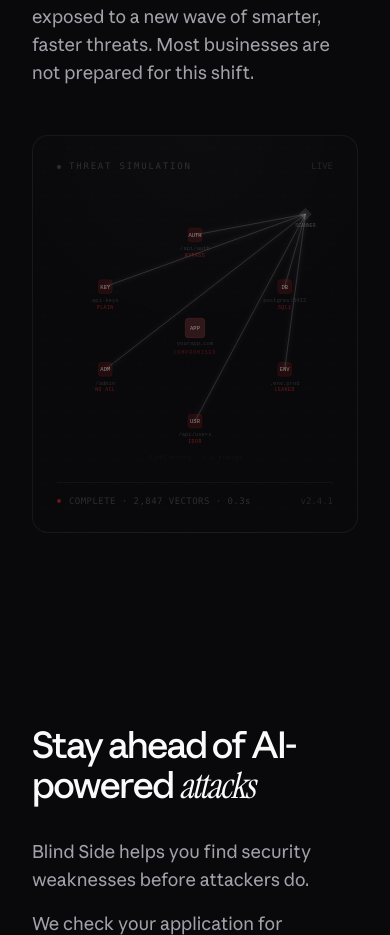
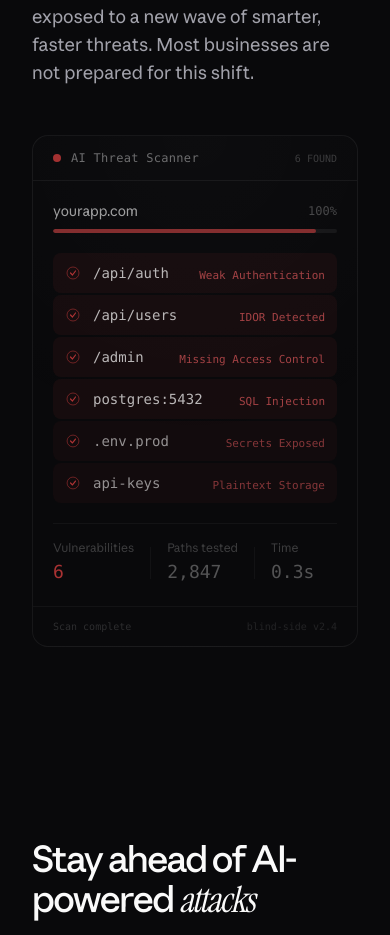
Before and after one commit to kaizen403/blindside, a Next.js app: page / in a window 390 px wide. Shown: the part 1262-2197 px from the top of the page. Built offline with nearby package versions, Linux system fonts and the light colour scheme.

Commit message:
redesign: replace SVG diagram with readable scan dashboard

```diff
--- a/app/sections/Problem.tsx
+++ b/app/sections/Problem.tsx
@@ -1,30 +1,62 @@
 "use client";
 
-import { motion, AnimatePresence, useInView } from "framer-motion";
+import { motion, useInView } from "framer-motion";
 import { useRef, useState, useEffect } from "react";
 
 const ease = [0.22, 1, 0.36, 1] as [number, number, number, number];
 
-const centerNode = { x: 200, y: 200, label: "APP" };
-
-const satelliteNodes = [
-  { x: 200, y: 65, label: "AUTH", fullLabel: "/api/auth", vuln: "BYPASS" },
-  { x: 330, y: 140, label: "DB", fullLabel: "postgres:5432", vuln: "SQLi" },
-  { x: 330, y: 260, label: "ENV", fullLabel: ".env.prod", vuln: "LEAKED" },
-  { x: 200, y: 335, label: "USR", fullLabel: "/api/users", vuln: "IDOR" },
-  { x: 70, y: 260, label: "ADM", fullLabel: "/admin", vuln: "NO ACL" },
-  { x: 70, y: 140, label: "KEY", fullLabel: "api-keys", vuln: "PLAIN" },
+const targets = [
+  { endpoint: "/api/auth", vuln: "Weak Authentication", severity: "critical" },
+  { endpoint: "/api/users", vuln: "IDOR Detected", severity: "critical" },
+  { endpoint: "/admin", vuln: "Missing Access Control", severity: "critical" },
+  { endpoint: "postgres:5432", vuln: "SQL Injection", severity: "high" },
+  { endpoint: ".env.prod", vuln: "Secrets Exposed", severity: "high" },
+  { endpoint: "api-keys", vuln: "Plaintext Storage", severity: "medium" },
 ] as const;
 
-const aiNode = { x: 360, y: 35 };
+type ScanPhase = "idle" | "scanning" | "found" | "complete";
 
-const PHASE_DURATIONS = [1200, 800, 2000, 2500, 1500, 1500, 500];
+function getPhaseForTarget(
+  globalPhase: number,
+  targetIndex: number,
+): ScanPhase {
+  if (globalPhase === 0) return "idle";
+  if (globalPhase === 1) {
+    return targetIndex <= 1 ? "scanning" : "idle";
+  }
+  if (globalPhase === 2) {
+    if (targetIndex <= 1) return "found";
+    if (targetIndex <= 3) return "scanning";
+    return "idle";
+  }
+  if (globalPhase === 3) {
+    if (targetIndex <= 3) return "found";
+    if (targetIndex <= 5) return "scanning";
+    return "idle";
+  }
+  return "found";
+}
+
+function getProgress(phase: number): number {
+  if (phase === 0) return 0;
+  if (phase === 1) return 18;
+  if (phase === 2) return 45;
+  if (phase === 3) return 72;
+  return 100;
+}
 
 function getStatusText(phase: number): string {
-  if (phase <= 1) return "IDLE · AWAITING SCAN";
-  if (phase === 2) return "ACTIVE · 6 TARGETS";
-  if (phase === 3) return "CRITICAL · COMPROMISING";
-  return "COMPLETE · 2,847 VECTORS · 0.3s";
+  if (phase === 0) return "Initializing...";
+  if (phase <= 3) return "Scanning endpoints...";
+  return "Scan complete";
+}
+
+function getVulnCount(phase: number): number {
+  if (phase === 0) return 0;
+  if (phase === 1) return 0;
+  if (phase === 2) return 2;
+  if (phase === 3) return 4;
+  return 6;
 }
 
 export default function Problem() {
@@ -32,27 +64,19 @@ export default function Problem() {
   const isInView = useInView(sectionRef, { once: true, margin: "-80px" });
 
   const [phase, setPhase] = useState(0);
-  const [loopKey, setLoopKey] = useState(0);
 
   useEffect(() => {
     if (!isInView) return;
-    const next = (phase + 1) % 7;
+    const durations = [1200, 1800, 1800, 1800, 3000, 500];
     const timeout = setTimeout(() => {
-      setPhase(next);
-      if (next === 0) {
-        setLoopKey((k) => k + 1);
-      }
-    }, PHASE_DURATIONS[phase]);
+      setPhase((prev) => (prev + 1) % 6);
+    }, durations[phase]);
     return () => clearTimeout(timeout);
   }, [isInView, phase]);
 
-  const showAI = phase >= 1 && phase <= 5;
-  const showBeams = phase >= 2 && phase <= 5;
-  const showCompromise = phase >= 3 && phase <= 5;
-  const isBreached = phase >= 4 && phase <= 5;
-  const underAttack = phase >= 2;
-
-  const statusText = getStatusText(phase);
+  const progress = getProgress(phase);
+  const vulnCount = getVulnCount(phase);
+  const isComplete = phase >= 4;
 
   return (
     <section
@@ -99,380 +123,224 @@ export default function Problem() {
           initial={{ opacity: 0, x: 20 }}
           animate={isInView ? { opacity: 1, x: 0 } : {}}
           transition={{ duration: 0.7, delay: 0.15, ease }}
-          className="rounded-2xl border border-white/[0.06] relative overflow-hidden p-6 md:p-8"
+          className="rounded-2xl border border-white/[0.06] overflow-hidden"
           style={{
             backgroundImage:
               "radial-gradient(circle at 50% 0%, rgba(255,255,255,0.02) 0%, transparent 60%)",
           }}
         >
-          <div
-            className="absolute inset-0 pointer-events-none opacity-30"
-            style={{
-              backgroundImage:
-                "radial-gradient(circle, rgba(255,255,255,0.04) 1px, transparent 1px)",
-              backgroundSize: "24px 24px",
-            }}
-          />
-
-          <div className="relative mb-4 flex items-center justify-between">
-            <div className="flex items-center gap-2">
-              <div className="w-1 h-1 rounded-full bg-white/15" />
-              <span className="text-[9px] font-mono tracking-[0.2em] uppercase text-white/15">
-                Threat Simulation
+          <div className="flex items-center justify-between px-5 py-3.5 border-b border-white/[0.06]">
+            <div className="flex items-center gap-2.5">
+              <motion.div
+                className="w-2 h-2 rounded-full"
+                style={{
+                  backgroundColor: isComplete
+                    ? "rgba(239,68,68,0.7)"
+                    : "rgba(255,255,255,0.25)",
+                }}
+                animate={{ opacity: [0.4, 1, 0.4] }}
+                transition={{
+                  duration: isComplete ? 1 : 2,
+                  repeat: Infinity,
+                  ease: "easeInOut",
+                }}
+              />
+              <span className="text-xs font-mono text-white/40 tracking-wide">
+                AI Threat Scanner
               </span>
             </div>
-            <span className="text-[9px] font-mono text-white/10">LIVE</span>
+            <span className="text-[10px] font-mono text-white/20">
+              {isComplete ? "6 FOUND" : "SCANNING"}
+            </span>
           </div>
 
-          <svg
-            viewBox="0 0 400 400"
-            className="w-full"
-            style={{ maxHeight: 380 }}
-            role="img"
-            aria-label="Animated network breach simulation showing AI attacking application endpoints"
-          >
-            <defs>
-              <filter
-                id="beam-glow"
-                x="-50%"
-                y="-50%"
-                width="200%"
-                height="200%"
-              >
-                <feGaussianBlur stdDeviation="3" result="blur" />
-                <feMerge>
-                  <feMergeNode in="blur" />
-                  <feMergeNode in="SourceGraphic" />
-                </feMerge>
-              </filter>
-            </defs>
-
-            {satelliteNodes.map((node) => (
-              <motion.line
-                key={`conn-${node.label}`}
-                x1={centerNode.x}
-                y1={centerNode.y}
-                x2={node.x}
-                y2={node.y}
-                stroke="rgba(255,255,255,0.05)"
-                strokeWidth={0.5}
-                strokeDasharray="4 4"
-                animate={underAttack ? { strokeDashoffset: [0, -8] } : {}}
-                transition={{ duration: 1, repeat: Infinity, ease: "linear" }}
-              />
-            ))}
-
-            <AnimatePresence>
-              {showBeams && (
-                <motion.g
-                  key={`beams-${loopKey}`}
-                  filter="url(#beam-glow)"
-                  initial={{ opacity: 0 }}
-                  animate={{ opacity: 1 }}
-                  exit={{ opacity: 0 }}
-                  transition={{ duration: 0.3 }}
-                >
-                  {satelliteNodes.map((node, i) => (
-                    <motion.path
-                      key={`beam-${node.label}`}
-                      d={`M ${aiNode.x} ${aiNode.y} L ${node.x} ${node.y}`}
-                      stroke="rgba(255,255,255,0.2)"
-                      strokeWidth={1}
-                      fill="none"
-                      initial={{ pathLength: 0, opacity: 0 }}
-                      animate={{ pathLength: 1, opacity: 1 }}
-                      transition={{
-                        pathLength: { duration: 0.8, delay: i * 0.05 },
-                        opacity: { duration: 0.3, delay: i * 0.05 },
-                      }}
-                    />
-                  ))}
-                </motion.g>
-              )}
-            </AnimatePresence>
-
-            {satelliteNodes.map((node, i) => (
-              <g key={`satellite-${node.label}`}>
-                <AnimatePresence>
-                  {showCompromise && (
-                    <motion.circle
-                      key={`pulse-${node.label}-${loopKey}`}
-                      cx={node.x}
-                      cy={node.y}
-                      fill="none"
-                      stroke="rgba(220,38,38,0.15)"
-                      strokeWidth={0.5}
-                      initial={
-                        { r: 10, opacity: 0.6 } as {
-                          r: number;
-                          opacity: number;
-                        }
-                      }
-                      animate={
-                        { r: 24, opacity: 0 } as {
-                          r: number;
-                          opacity: number;
-                        }
-                      }
-                      transition={{
-                        duration: 1,
-                        ease: "easeOut",
-                        delay: i * 0.3,
-                      }}
-                    />
-                  )}
-                </AnimatePresence>
-
-                <motion.rect
-                  x={node.x - 10}
-                  y={node.y - 10}
-                  width={20}
-                  height={20}
-                  rx={4}
-                  strokeWidth={0.5}
-                  animate={{
-                    fill:
-                      phase >= 3
-                        ? "rgba(220,38,38,0.12)"
-                        : "rgba(255,255,255,0.04)",
-                    stroke:
-                      phase >= 3
-                        ? "rgba(220,38,38,0.3)"
-                        : "rgba(255,255,255,0.12)",
-                  }}
-                  transition={{
-                    duration: 0.4,
-                    delay: phase >= 3 ? i * 0.3 : 0,
-                  }}
-                />
-
-                <text
-                  x={node.x}
-                  y={node.y + 3}
-                  fontSize={8}
-                  fill="rgba(255,255,255,0.5)"
-                  textAnchor="middle"
-                  fontFamily="monospace"
-                >
-                  {node.label}
-                </text>
-
-                <text
-                  x={node.x}
-                  y={node.y + 22}
-                  fontSize={8}
-                  fill="rgba(255,255,255,0.15)"
-                  textAnchor="middle"
-                  fontFamily="monospace"
-                >
-                  {node.fullLabel}
-                </text>
-
-                <AnimatePresence>
-                  {showCompromise && (
-                    <motion.text
-                      key={`vuln-${node.label}-${loopKey}`}
-                      x={node.x}
-                      y={node.y + 32}
-                      fontSize={7}
-                      fill="rgba(220,38,38,0.5)"
-                      textAnchor="middle"
-                      fontFamily="monospace"
-                      letterSpacing="0.1em"
-                      initial={{ opacity: 0 }}
-                      animate={{ opacity: 1 }}
-                      exit={{ opacity: 0 }}
-                      transition={{ duration: 0.3, delay: i * 0.3 + 0.2 }}
-                    >
-                      {node.vuln}
-                    </motion.text>
-                  )}
-                </AnimatePresence>
-              </g>
-            ))}
-
-            <g>
-              <AnimatePresence>
-                {isBreached && (
-                  <motion.circle
-                    key={`center-pulse-${loopKey}`}
-                    cx={centerNode.x}
-                    cy={centerNode.y}
-                    fill="none"
-                    stroke="rgba(220,38,38,0.15)"
-                    strokeWidth={0.5}
-                    initial={
-                      { r: 14, opacity: 0.6 } as {
-                        r: number;
-                        opacity: number;
-                      }
-                    }
-                    animate={
-                      { r: 34, opacity: 0 } as {
-                        r: number;
-                        opacity: number;
-                      }
-                    }
-                    transition={{ duration: 1.2, ease: "easeOut" }}
-                  />
-                )}
-              </AnimatePresence>
-
-              <motion.rect
-                x={centerNode.x - 14}
-                y={centerNode.y - 14}
-                width={28}
-                height={28}
-                rx={4}
-                strokeWidth={0.5}
-                animate={{
-                  fill:
-                    phase >= 4
-                      ? "rgba(220,38,38,0.2)"
-                      : "rgba(255,255,255,0.04)",
-                  stroke:
-                    phase >= 4
-                      ? "rgba(220,38,38,0.4)"
-                      : "rgba(255,255,255,0.12)",
-                }}
-                transition={{ duration: 0.4 }}
-              />
-
-              <text
-                x={centerNode.x}
-                y={centerNode.y + 3}
-                fontSize={8}
-                fill="rgba(255,255,255,0.5)"
-                textAnchor="middle"
-                fontFamily="monospace"
-              >
-                {centerNode.label}
-              </text>
-
-              <text
-                x={centerNode.x}
-                y={centerNode.y + 24}
-                fontSize={8}
-                fill="rgba(255,255,255,0.15)"
-                textAnchor="middle"
-                fontFamily="monospace"
-              >
-                yourapp.com
-              </text>
-
-              <AnimatePresence>
-                {isBreached && (
-                  <motion.text
-                    key={`breach-${loopKey}`}
-                    x={200}
-                    y={238}
-                    fontSize={7}
-                    fill="rgba(220,38,38,0.4)"
-                    letterSpacing="0.2em"
-                    textAnchor="middle"
-                    fontFamily="monospace"
-                    initial={{ opacity: 0 }}
-                    animate={{ opacity: 1 }}
-                    exit={{ opacity: 0 }}
-                    transition={{ duration: 0.4 }}
-                  >
-                    COMPROMISED
-                  </motion.text>
-                )}
-              </AnimatePresence>
-            </g>
-
-            <AnimatePresence>
-              {showAI && (
-                <motion.g
-                  key={`ai-node-${loopKey}`}
-                  initial={{ opacity: 0 }}
-                  animate={{ opacity: 1 }}
-                  exit={{ opacity: 0 }}
-                  transition={{ duration: 0.5 }}
-                >
-                  <motion.rect
-                    x={aiNode.x - 12}
-                    y={aiNode.y - 12}
-                    width={24}
-                    height={24}
-                    rx={4}
-                    fill="rgba(255,255,255,0.06)"
-                    stroke="none"
-                    animate={{ opacity: [0.02, 0.06, 0.02] }}
-                    transition={{
-                      duration: 2,
-                      repeat: Infinity,
-                      ease: "easeInOut",
-                    }}
-                  />
-
-                  <rect
-                    x={aiNode.x - 6}
-                    y={aiNode.y - 6}
-                    width={12}
-                    height={12}
-                    rx={1}
-                    fill="rgba(255,255,255,0.08)"
-                    stroke="rgba(255,255,255,0.2)"
-                    strokeWidth={0.5}
-                    transform={`rotate(45, ${aiNode.x}, ${aiNode.y})`}
-                  />
-
-                  <text
-                    x={aiNode.x}
-                    y={aiNode.y + 18}
-                    fontSize={7}
-                    fill="rgba(255,255,255,0.25)"
-                    textAnchor="middle"
-                    fontFamily="monospace"
-                  >
-                    SCANNER
-                  </text>
-                </motion.g>
-              )}
-            </AnimatePresence>
-
-            <AnimatePresence>
-              {isBreached && (
-                <motion.text
-                  key={`counter-${loopKey}`}
-                  x={200}
-                  y={390}
-                  fontSize={8}
-                  fill="rgba(255,255,255,0.12)"
-                  textAnchor="middle"
-                  fontFamily="monospace"
-                  initial={{ opacity: 0 }}
-                  animate={{ opacity: 1 }}
-                  exit={{ opacity: 0 }}
-                  transition={{ duration: 0.4, delay: 0.2 }}
-                >
-                  2,847 vectors · 0.3s elapsed
-                </motion.text>
-              )}
-            </AnimatePresence>
-          </svg>
-
-          <div className="relative mt-4 pt-3 border-t border-white/[0.04]">
-            <div className="flex items-center justify-between">
-              <div className="flex items-center gap-2">
+          <div className="px-5 py-5">
+            <div className="mb-5">
+              <div className="flex items-center justify-between mb-2">
+                <span className="text-sm text-white/60">yourapp.com</span>
+                <span className="text-xs font-mono text-white/25">
+                  {progress}%
+                </span>
+              </div>
+              <div className="h-1 rounded-full bg-white/[0.06] overflow-hidden">
                 <motion.div
-                  className="w-1 h-1 rounded-full"
+                  className="h-full rounded-full"
                   style={{
-                    backgroundColor: isBreached
-                      ? "rgba(220,38,38,0.5)"
+                    backgroundColor: isComplete
+                      ? "rgba(239,68,68,0.5)"
                       : "rgba(255,255,255,0.2)",
                   }}
-                  animate={{ opacity: [0.3, 1, 0.3] }}
-                  transition={{ duration: 2, repeat: Infinity }}
+                  animate={{ width: `${progress}%` }}
+                  transition={{ duration: 0.8, ease }}
                 />
-                <span className="text-[9px] font-mono text-white/15 tracking-wider">
-                  {statusText}
-                </span>
               </div>
-              <span className="text-[9px] font-mono text-white/10">v2.4.1</span>
             </div>
+
+            <div className="flex flex-col gap-0.5">
+              {targets.map((target, i) => {
+                const targetPhase = getPhaseForTarget(phase, i);
+                return (
+                  <motion.div
+                    key={target.endpoint}
+                    initial={{ opacity: 0, x: -8 }}
+                    animate={isInView ? { opacity: 1, x: 0 } : {}}
+                    transition={{ duration: 0.4, delay: 0.3 + i * 0.06, ease }}
+                    className="flex items-center justify-between py-2 px-3 rounded-lg transition-colors duration-500"
+                    style={{
+                      backgroundColor:
+                        targetPhase === "found"
+                          ? "rgba(239,68,68,0.06)"
+                          : "transparent",
+                    }}
+                  >
+                    <div className="flex items-center gap-3">
+                      <div className="relative w-4 h-4 flex items-center justify-center shrink-0">
+                        {targetPhase === "idle" && (
+                          <div className="w-1.5 h-1.5 rounded-full bg-white/10" />
+                        )}
+                        {targetPhase === "scanning" && (
+                          <motion.div
+                            className="w-1.5 h-1.5 rounded-full bg-white/30"
+                            animate={{ opacity: [0.2, 1, 0.2] }}
+                            transition={{
+                              duration: 0.8,
+                              repeat: Infinity,
+                              ease: "easeInOut",
+                            }}
+                          />
+                        )}
+                        {targetPhase === "found" && (
+                          <motion.div
+                            initial={{ scale: 0 }}
+                            animate={{ scale: 1 }}
+                            transition={{ duration: 0.3, ease }}
+                          >
+                            <svg
+                              width="14"
+                              height="14"
+                              viewBox="0 0 14 14"
+                              fill="none"
+                              role="img"
+                              aria-label="Vulnerability found"
+                            >
+                              <circle
+                                cx="7"
+                                cy="7"
+                                r="6"
+                                stroke="rgba(239,68,68,0.4)"
+                                strokeWidth="1"
+                              />
+                              <path
+                                d="M4.5 7L6.5 9L9.5 5"
+                                stroke="rgba(239,68,68,0.7)"
+                                strokeWidth="1.2"
+                                strokeLinecap="round"
+                                strokeLinejoin="round"
+                              />
+                            </svg>
+                          </motion.div>
+                        )}
+                      </div>
+
+                      <span
+                        className="text-sm font-mono transition-colors duration-500"
+                        style={{
+                          color:
+                            targetPhase === "found"
+                              ? "rgba(255,255,255,0.7)"
+                              : "rgba(255,255,255,0.3)",
+                        }}
+                      >
+                        {target.endpoint}
+                      </span>
+                    </div>
+
+                    <div className="text-right">
+                      {targetPhase === "idle" && (
+                        <span className="text-[11px] font-mono text-white/10">
+                          Queued
+                        </span>
+                      )}
+                      {targetPhase === "scanning" && (
+                        <motion.span
+                          className="text-[11px] font-mono text-white/25"
+                          animate={{ opacity: [0.3, 1, 0.3] }}
+                          transition={{
+                            duration: 1,
+                            repeat: Infinity,
+                            ease: "easeInOut",
+                          }}
+                        >
+                          Scanning...
+                        </motion.span>
+                      )}
+                      {targetPhase === "found" && (
+                        <motion.span
+                          className="text-[11px] font-mono text-red-400/60"
+                          initial={{ opacity: 0, x: 4 }}
+                          animate={{ opacity: 1, x: 0 }}
+                          transition={{ duration: 0.3 }}
+                        >
+                          {target.vuln}
+                        </motion.span>
+                      )}
+                    </div>
+                  </motion.div>
+                );
+              })}
+            </div>
+
+            <motion.div
+              className="mt-5 pt-4 border-t border-white/[0.04]"
+              animate={{ opacity: vulnCount > 0 ? 1 : 0.3 }}
+              transition={{ duration: 0.5 }}
+            >
+              <div className="flex items-center justify-between">
+                <div className="flex items-center gap-4">
+                  <div>
+                    <p className="text-xs text-white/20 mb-0.5">
+                      Vulnerabilities
+                    </p>
+                    <p
+                      className="text-lg font-mono font-medium transition-colors duration-500"
+                      style={{
+                        color:
+                          vulnCount > 0
+                            ? "rgba(239,68,68,0.7)"
+                            : "rgba(255,255,255,0.15)",
+                      }}
+                    >
+                      {vulnCount}
+                    </p>
+                  </div>
+                  <div className="w-px h-8 bg-white/[0.04]" />
+                  <div>
+                    <p className="text-xs text-white/20 mb-0.5">
+                      Paths tested
+                    </p>
+                    <p className="text-lg font-mono font-medium text-white/30">
+                      {isComplete ? "2,847" : phase >= 2 ? "1,204" : "—"}
+                    </p>
+                  </div>
+                  <div className="w-px h-8 bg-white/[0.04]" />
+                  <div>
+                    <p className="text-xs text-white/20 mb-0.5">Time</p>
+                    <p className="text-lg font-mono font-medium text-white/30">
+                      {isComplete ? "0.3s" : phase >= 1 ? "..." : "—"}
+                    </p>
+                  </div>
+                </div>
+              </div>
+            </motion.div>
+          </div>
+
+          <div className="px-5 py-3 border-t border-white/[0.04] flex items-center justify-between">
+            <span className="text-[10px] font-mono text-white/15">
+              {getStatusText(phase)}
+            </span>
+            <span className="text-[10px] font-mono text-white/10">
+              blind-side v2.4
+            </span>
           </div>
         </motion.div>
       </div>
```
